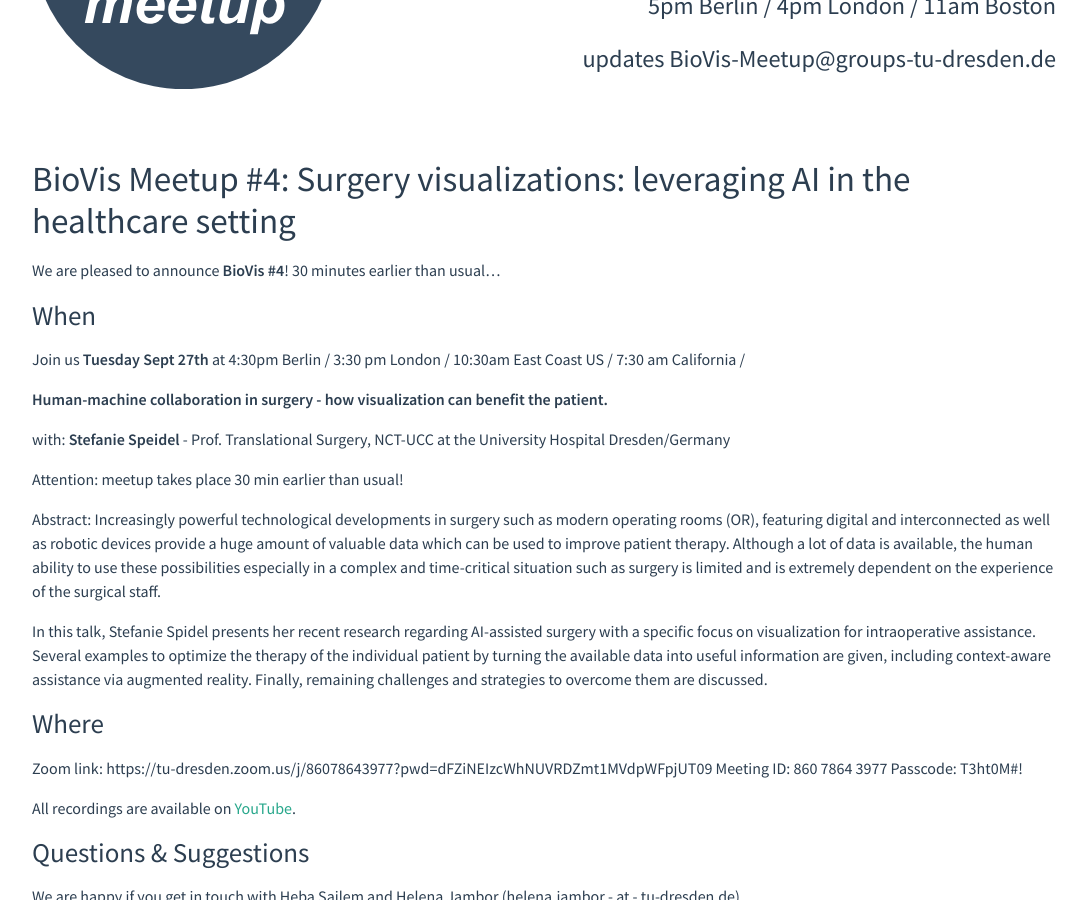
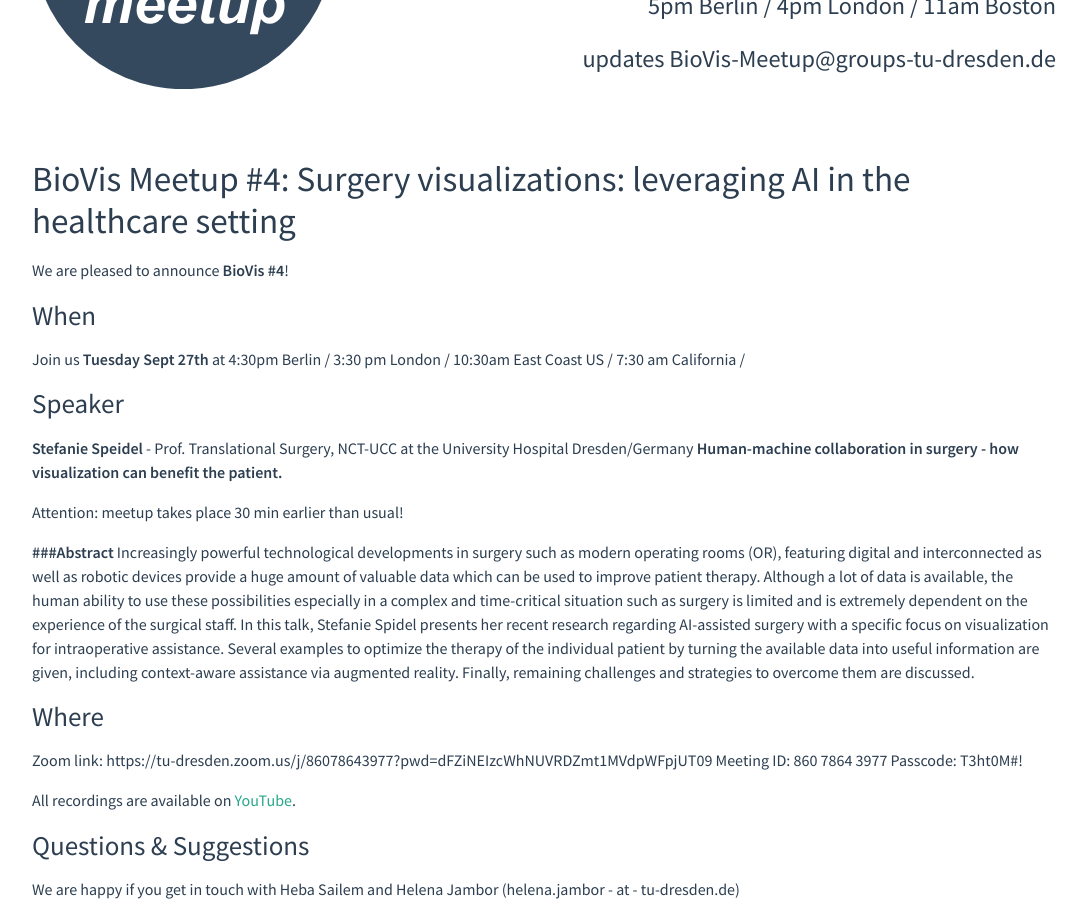
Before and after one commit to foreveremain/2024, a Jekyll site: the page built from _posts/2022-09-23-fourth-meetup.md, in a window 1280 px wide and 900 px high, scrolled down 388 px. Shown: the whole window, without its empty margins (96-1183 px from the left). Built offline with Jekyll 4.4.1, drawn with Linux system fonts in a browser that asks for light colours.

Commit message:
Update 2022-09-23-fourth-meetup.md

```diff
--- a/_posts/2022-09-23-fourth-meetup.md
+++ b/_posts/2022-09-23-fourth-meetup.md
@@ -9,26 +9,25 @@ back_title: BioVis Meetup
 back_url: /meetup
 author: Kari Lavikka
 ---
-We are pleased to announce **BioVis #4**! 30 minutes earlier than usual...
+We are pleased to announce **BioVis #4**!
 
 ### When
 
 Join us **Tuesday Sept 27th** at 4:30pm Berlin / 3:30 pm London / 10:30am East Coast US
 / 7:30 am California /
 
+
+### Speaker
+**Stefanie Speidel** - Prof. Translational Surgery, NCT-UCC at the University Hospital Dresden/Germany
 **Human-machine collaboration in surgery - how visualization can benefit the patient.**
-
-with: **Stefanie Speidel** - Prof. Translational Surgery, NCT-UCC at the University Hospital Dresden/Germany
 
 Attention: meetup takes place 30 min earlier than usual!
 
-Abstract:
+**###Abstract**
 Increasingly powerful technological developments in surgery such as modern operating rooms (OR), featuring digital and interconnected as well as robotic devices provide a huge amount of valuable data which can be used to improve patient therapy. Although a lot of data is available, the human ability to use these possibilities especially in a complex and time-critical situation such as surgery is limited and is extremely dependent on the experience of the surgical staff.
-
 In this talk, Stefanie Spidel presents her recent research regarding AI-assisted surgery with a specific focus on visualization for intraoperative assistance. Several examples to optimize the therapy of the individual patient by turning the available data into useful information are given, including context-aware assistance via augmented reality. Finally, remaining challenges and strategies to overcome them are discussed.
 
 ### Where
-
 Zoom link:
 https://tu-dresden.zoom.us/j/86078643977?pwd=dFZiNEIzcWhNUVRDZmt1MVdpWFpjUT09
 Meeting ID: 860 7864 3977
@@ -39,7 +38,6 @@ All recordings are available on [YouTube](https://youtube.com/playlist?list=PL5k
 
 
 ### Questions & Suggestions
-
 We are happy if you get in touch with Heba Sailem and Helena Jambor (helena.jambor - at - tu-dresden.de)
 
 
```
